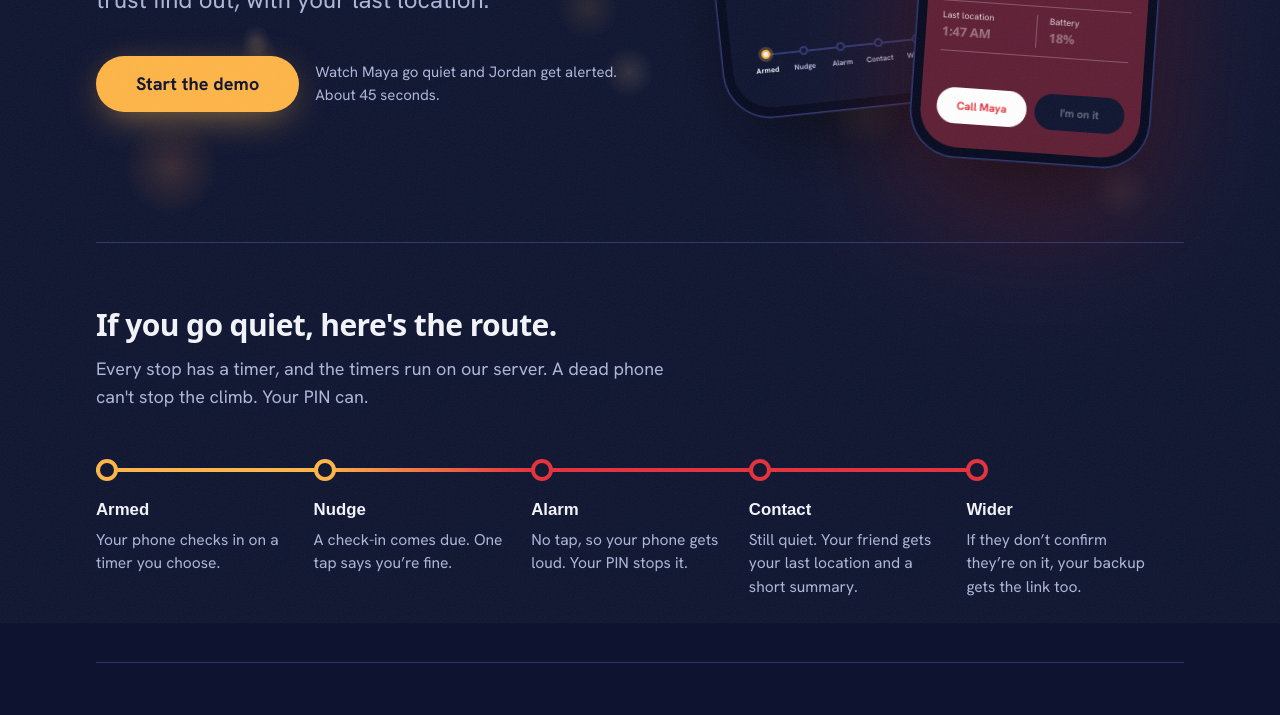
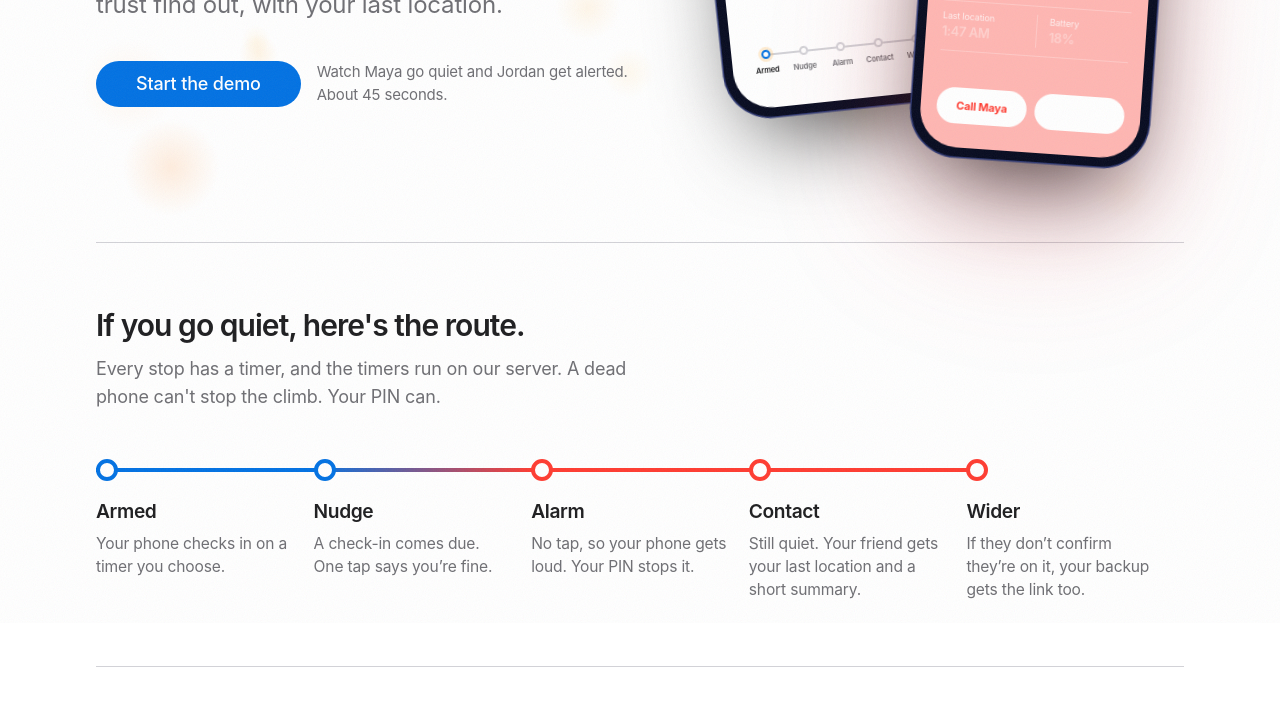
Before and after one commit to georgef166/HTVWinners, a website: page public/index.html in a window 1280 px wide. Shown: the part 529-1244 px from the top of the page. Drawn offline with nearby package versions, Linux system fonts and the light colour scheme; a web font is replaced by a local one.

Commit message:
Switch to an Apple-style design system

```diff
--- a/public/styles.css
+++ b/public/styles.css
@@ -1,61 +1,82 @@
 :root {
-  --ink: #0E1430;
-  --dusk: #18204A;
-  --line: #2C3670;
-  --sodium: #FFB547;
-  --signal: #E5303A;
-  --mint: #5BE3B0;
-  --mist: #AEB5DA;
-  --paper: #F4F5FB;
+  /* Apple-style light theme. Tokens are RGB triplets so Tailwind can apply alpha. */
+  --ink-rgb: 255 255 255;        /* page background */
+  --dusk-rgb: 245 245 247;       /* secondary surface (Apple gray) */
+  --line-rgb: 210 210 215;       /* hairlines */
+  --paper-rgb: 29 29 31;         /* primary text */
+  --mist-rgb: 110 110 115;       /* secondary text */
+  --sodium-rgb: 0 113 227;       /* accent (Apple blue) */
+  --signal-rgb: 255 59 48;       /* alert red */
+  --mint-rgb: 52 199 89;         /* OK green */
+  --font-display: -apple-system, BlinkMacSystemFont, 'SF Pro Display', 'Inter', system-ui, sans-serif;
+  --font-text: -apple-system, BlinkMacSystemFont, 'SF Pro Text', 'Inter', system-ui, sans-serif;
+  --ink: rgb(var(--ink-rgb)); --dusk: rgb(var(--dusk-rgb)); --line: rgb(var(--line-rgb));
+  --paper: rgb(var(--paper-rgb)); --mist: rgb(var(--mist-rgb));
+  --sodium: rgb(var(--sodium-rgb)); --signal: rgb(var(--signal-rgb)); --mint: rgb(var(--mint-rgb));
+}
+/* Keynote dark: used by the live stage */
+.theme-dark {
+  --ink-rgb: 0 0 0; --dusk-rgb: 28 28 30; --line-rgb: 56 56 58;
+  --paper-rgb: 245 245 247; --mist-rgb: 161 161 166;
+  --sodium-rgb: 41 151 255; --signal-rgb: 255 69 58; --mint-rgb: 48 209 88;
+  /* derived colors resolve where they're declared, so restate them here */
+  --ink: rgb(var(--ink-rgb)); --dusk: rgb(var(--dusk-rgb)); --line: rgb(var(--line-rgb));
+  --paper: rgb(var(--paper-rgb)); --mist: rgb(var(--mist-rgb));
+  --sodium: rgb(var(--sodium-rgb)); --signal: rgb(var(--signal-rgb)); --mint: rgb(var(--mint-rgb));
+  color: var(--paper); background-color: var(--ink);
 }
 
 html { background: var(--ink); }
 body {
   margin: 0;
-  font-family: 'Hanken Grotesk', system-ui, sans-serif;
+  font-family: var(--font-text);
   color: var(--paper);
   background-color: var(--ink);
   -webkit-font-smoothing: antialiased;
+  -moz-osx-font-smoothing: grayscale;
   -webkit-tap-highlight-color: transparent;
+  letter-spacing: -0.011em;
 }
-.display { font-family: 'Unbounded', system-ui, sans-serif; letter-spacing: -0.02em; }
+.display { font-family: var(--font-display); letter-spacing: -0.032em; }
+.display.font-extrabold { font-weight: 700; }
 .tnum { font-variant-numeric: tabular-nums; }
 
-/* A single streetlight pooling light from above. */
-.streetlight {
-  background:
-    radial-gradient(60% 42% at 50% -8%, rgba(255, 176, 64, 0.30), rgba(255, 150, 40, 0.07) 50%, transparent 72%),
-    var(--ink);
-}
+/* Plain page background (kept as a class name the pages already use). */
+.streetlight { background: var(--ink); }
 
-:focus-visible { outline: 3px solid var(--sodium); outline-offset: 3px; border-radius: 12px; }
+:focus-visible { outline: 3px solid rgb(var(--sodium-rgb) / .5); outline-offset: 2px; border-radius: 12px; }
+
+/* Frosted bar, like Apple's navigation */
+.glass { background: rgb(var(--ink-rgb) / .72); backdrop-filter: saturate(180%) blur(20px); -webkit-backdrop-filter: saturate(180%) blur(20px); }
 
 /* ---------- Buttons ---------- */
 .btn {
-  display: inline-flex; align-items: center; justify-content: center; gap: .6rem;
-  min-height: 3.5rem; padding: 0 1.75rem; border-radius: 999px;
-  font-weight: 700; font-size: 1.0625rem; letter-spacing: .005em;
-  transition: transform .12s ease, background-color .15s ease, box-shadow .15s ease;
+  display: inline-flex; align-items: center; justify-content: center; gap: .5rem;
+  min-height: 2.9rem; padding: 0 1.4rem; border-radius: 980px;
+  font-weight: 500; font-size: 1.0625rem; letter-spacing: -0.01em;
+  transition: transform .12s ease, background-color .2s ease, opacity .2s ease;
   cursor: pointer;
 }
 .btn:active { transform: scale(.98); }
-.btn-sodium { background: var(--sodium); color: var(--ink); box-shadow: 0 10px 40px -12px rgba(255, 181, 71, .7); }
-.btn-sodium:hover { background: #FFC56E; }
-.btn-ghost { border: 1.5px solid var(--line); color: var(--paper); }
-.btn-ghost:hover { border-color: var(--mist); }
-.btn:disabled { opacity: .6; cursor: progress; }
+.btn-sodium { background: var(--sodium); color: #fff; }
+.btn-sodium:hover { background: rgb(var(--sodium-rgb) / .88); }
+.btn-ghost { color: var(--sodium); border: 1px solid rgb(var(--sodium-rgb) / .9); }
+.btn-ghost:hover { background: rgb(var(--sodium-rgb) / .06); }
+.btn:disabled { opacity: .5; cursor: progress; }
+.link-arrow { color: var(--sodium); font-weight: 500; }
+.link-arrow::after { content: ' ›'; }
+.link-arrow:hover { text-decoration: underline; }
 
 /* ---------- Form fields ---------- */
-.field { display: block; font-size: .9375rem; font-weight: 600; color: var(--mist); }
+.field { display: block; font-size: .875rem; font-weight: 500; color: var(--mist); }
 .field input {
-  display: block; width: 100%; margin-top: .4rem; padding: .8rem 1rem;
-  font: 500 1.0625rem 'Hanken Grotesk', sans-serif; color: var(--paper);
-  background: var(--ink); border: 1.5px solid var(--line); border-radius: 14px;
-  transition: border-color .15s ease;
+  display: block; width: 100%; margin-top: .4rem; padding: .85rem 1rem;
+  font: 400 1.0625rem var(--font-text); color: var(--paper);
+  background: var(--ink); border: 1px solid var(--line); border-radius: 12px;
+  transition: border-color .15s ease, box-shadow .15s ease;
 }
-.field input::placeholder { color: #5D6699; }
-.field input:focus { outline: none; border-color: var(--sodium); }
-.field input[type="time"] { color-scheme: dark; }
+.field input::placeholder { color: rgb(var(--mist-rgb) / .7); }
+.field input:focus { outline: none; border-color: var(--sodium); box-shadow: 0 0 0 4px rgb(var(--sodium-rgb) / .15); }
 
 /* ---------- Route (the escalation ladder as a night-bus line) ---------- */
 .route ol { list-style: none; margin: 0; padding: 0; display: grid; grid-template-columns: repeat(5, 1fr); position: relative; }
@@ -71,8 +92,8 @@ body {
   background: var(--ink); border: var(--track) solid var(--line); box-sizing: border-box;
 }
 .route .stop.is-past .stop-dot { background: var(--sodium); border-color: var(--sodium); }
-.route .stop.is-here .stop-dot { background: var(--paper); border-color: var(--sodium); box-shadow: 0 0 0 6px rgba(255, 181, 71, .25); }
-.route .stop-name { margin-top: .55rem; font-weight: 700; color: var(--mist); }
+.route .stop.is-here .stop-dot { background: var(--ink); border-color: var(--sodium); box-shadow: 0 0 0 6px rgb(var(--sodium-rgb) / .18); }
+.route .stop-name { margin-top: .55rem; font-weight: 600; color: var(--mist); }
 .route .is-here .stop-name, .route .is-past .stop-name { color: var(--paper); }
 
 .route-mini { --dot: 14px; --track: 3px; --dot-mid: 7px; }
@@ -81,7 +102,7 @@ body {
 .route-full { --dot: 22px; --track: 4px; --dot-mid: 11px; container-type: inline-size; }
 .route-full .stop { align-items: flex-start; text-align: left; padding-right: 1.25rem; }
 .route-full .stop:not(:last-child)::after { left: 0; width: 100%; }
-.route-full .stop-name { font-family: 'Unbounded', sans-serif; font-weight: 600; font-size: 1.05rem; margin-top: 1rem; color: var(--paper); }
+.route-full .stop-name { font-family: var(--font-display); font-weight: 600; font-size: 1.2rem; letter-spacing: -0.02em; margin-top: 1rem; color: var(--paper); }
 .route-full .stop-desc { margin-top: .4rem; color: var(--mist); font-size: .975rem; line-height: 1.5; max-width: 22ch; }
 .route-full .stop-dot { border-color: var(--sodium); }
 .route-full .stop:nth-child(1)::after { background: var(--sodium); }
@@ -119,12 +140,12 @@ body {
 /* ---------- Keypad ---------- */
 .keypad-grid { display: grid; grid-template-columns: repeat(3, 1fr); gap: .85rem; }
 .key {
-  height: 4.25rem; border-radius: 999px; font-family: 'Unbounded', sans-serif; font-weight: 500; font-size: 1.6rem;
-  color: inherit; background: rgba(255, 255, 255, .07); border: 1.5px solid rgba(255, 255, 255, .14);
-  transition: background-color .1s ease, transform .1s ease;
+  height: 4.4rem; border-radius: 999px; font-family: var(--font-display); font-weight: 400; font-size: 1.85rem;
+  color: inherit; background: rgb(var(--paper-rgb) / .07); border: 0;
+  transition: background-color .12s ease, transform .1s ease;
 }
-.key:active { transform: scale(.95); background: rgba(255, 255, 255, .18); }
-.key-text { font-family: 'Hanken Grotesk', sans-serif; font-size: 1rem; font-weight: 700; background: transparent; border-color: transparent; }
+.key:active { transform: scale(.95); background: rgb(var(--paper-rgb) / .2); }
+.key-text { font-family: var(--font-text); font-size: 1rem; font-weight: 500; background: transparent; }
 .pin-dots { display: flex; justify-content: center; gap: .9rem; height: 1rem; }
 .pin-dots span { width: 1rem; height: 1rem; border-radius: 50%; border: 2px solid currentColor; opacity: .5; }
 .pin-dots span.on { background: currentColor; opacity: 1; }
@@ -134,7 +155,7 @@ body {
 /* ---------- Alarm flash (red/white) ---------- */
 @keyframes flash { 0%, 49% { background-color: var(--signal); color: #fff; } 50%, 100% { background-color: #fff; color: var(--signal); } }
 .flash { animation: flash .6s steps(1) infinite; }
-.flash .key { background: transparent; border-color: currentColor; }
+.flash .key { background: transparent; box-shadow: inset 0 0 0 1.5px currentColor; }
 
 /* Breathing pilot light while armed */
 @keyframes breathe { 0%, 100% { opacity: .55; transform: scale(1); } 50% { opacity: 1; transform: scale(1.08); } }
--- a/public/theme.js
+++ b/public/theme.js
@@ -3,18 +3,19 @@ tailwind.config = {
   theme: {
     extend: {
       colors: {
-        ink: '#0E1430',     // night sky
-        dusk: '#18204A',    // raised surface
-        line: '#2C3670',    // hairlines, tracks
-        sodium: '#FFB547',  // streetlight amber: armed, primary action
-        signal: '#E5303A',  // alarm red
-        mint: '#5BE3B0',    // OK
-        mist: '#AEB5DA',    // secondary text
-        paper: '#F4F5FB',   // primary text
+        // CSS-variable tokens (see styles.css): light Apple theme by default, .theme-dark for the stage.
+        ink: 'rgb(var(--ink-rgb) / <alpha-value>)',       // background
+        dusk: 'rgb(var(--dusk-rgb) / <alpha-value>)',     // secondary surface
+        line: 'rgb(var(--line-rgb) / <alpha-value>)',     // hairlines
+        sodium: 'rgb(var(--sodium-rgb) / <alpha-value>)', // accent
+        signal: 'rgb(var(--signal-rgb) / <alpha-value>)', // alert red
+        mint: 'rgb(var(--mint-rgb) / <alpha-value>)',     // OK green
+        mist: 'rgb(var(--mist-rgb) / <alpha-value>)',     // secondary text
+        paper: 'rgb(var(--paper-rgb) / <alpha-value>)',   // primary text
       },
       fontFamily: {
-        display: ['Unbounded', 'system-ui', 'sans-serif'],
-        sans: ['"Hanken Grotesk"', 'system-ui', 'sans-serif'],
+        display: ['-apple-system', 'BlinkMacSystemFont', '"SF Pro Display"', 'Inter', 'system-ui', 'sans-serif'],
+        sans: ['-apple-system', 'BlinkMacSystemFont', '"SF Pro Text"', 'Inter', 'system-ui', 'sans-serif'],
       },
     },
   },
```
